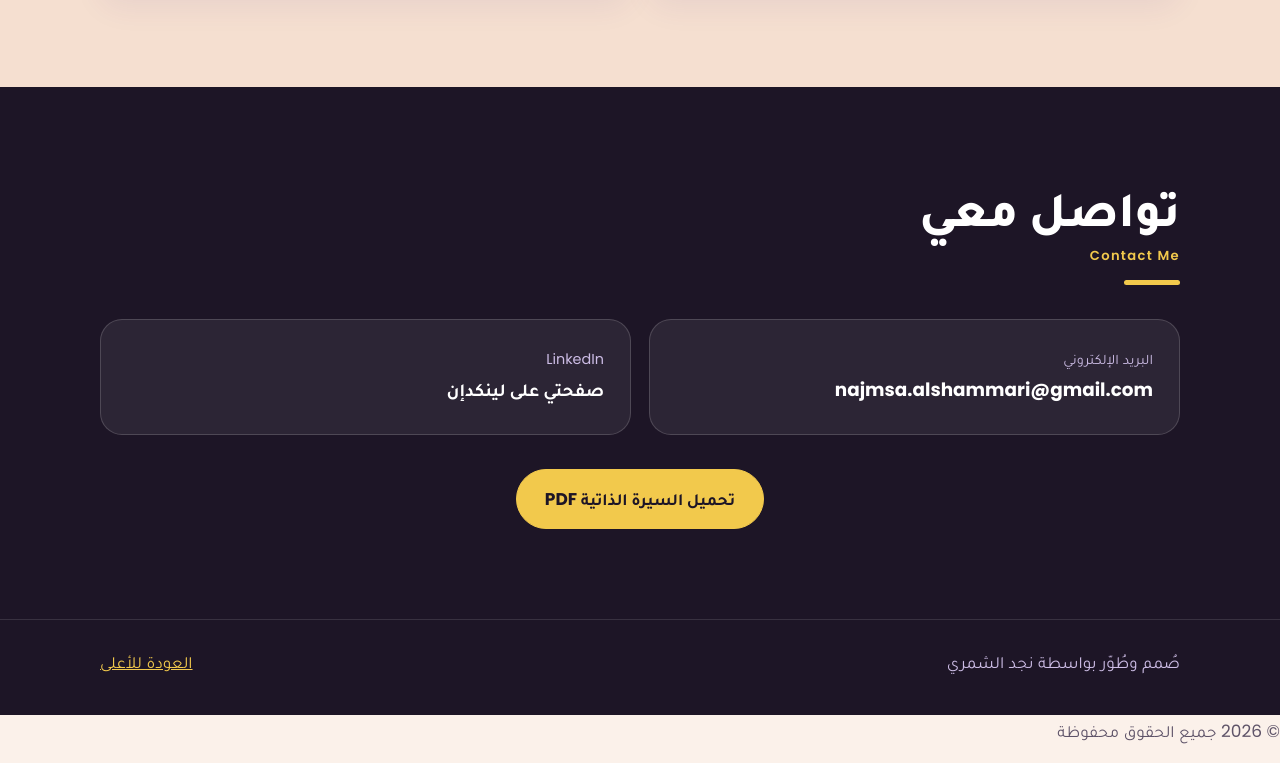
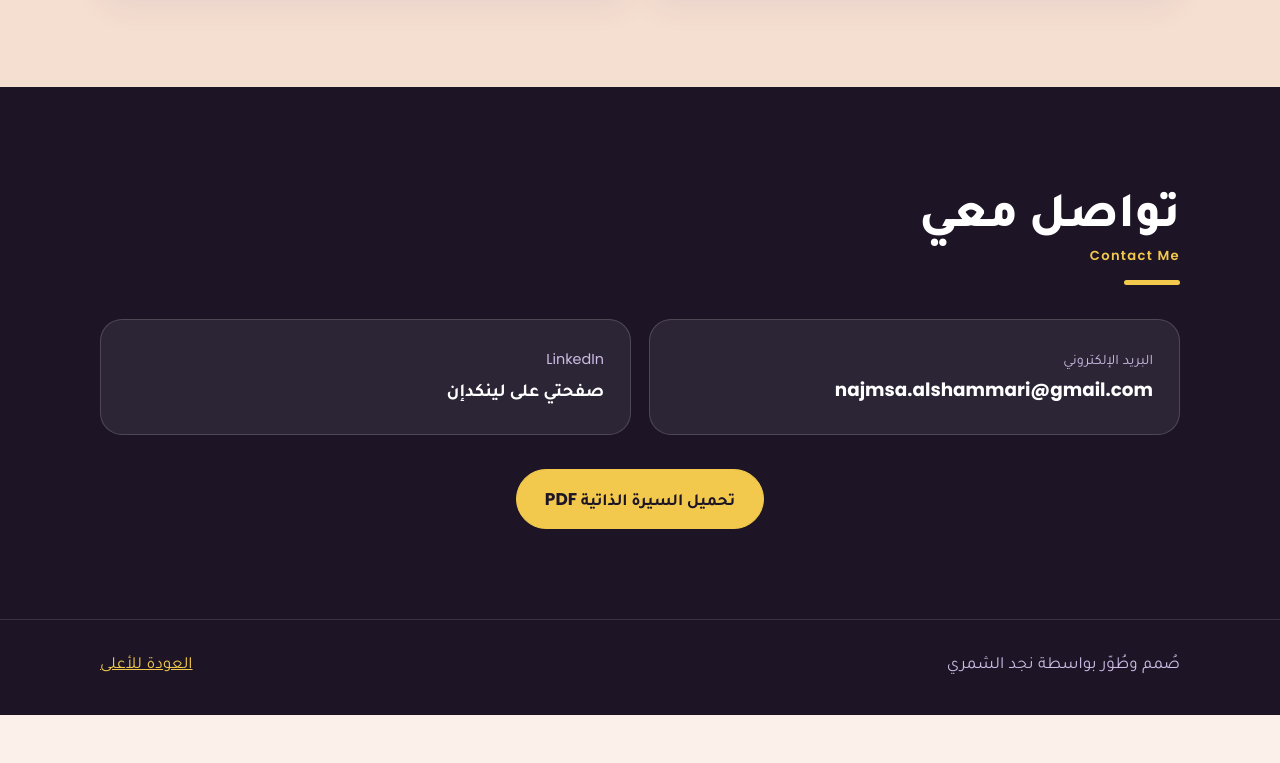
Before and after one commit to najd-ksa/najd-portfolio, a plain HTML site: page index.html in a window 1280 px wide. Shown: the part 4881-5644 px from the top of the page. After the commit the page ends 5596 px from the top, so only its background shows below. Drawn offline with Linux system fonts and the light colour scheme; files whose address does not match are found by name; a web font is replaced by a local one.

Commit message:
Remove copyright notice from index.html
Removed copyright notice from the footer.

```diff
--- a/index.html
+++ b/index.html
@@ -153,7 +153,6 @@
 </main>
 
 <footer> صُمم وطُوّر بواسطة نجد الشمري<a href="#home">العودة للأعلى</a></footer>
-<p>© 2026 جميع الحقوق محفوظة</p>
 
 <script src="translations.js"></script>
 <script src="main.js"></script>
```
